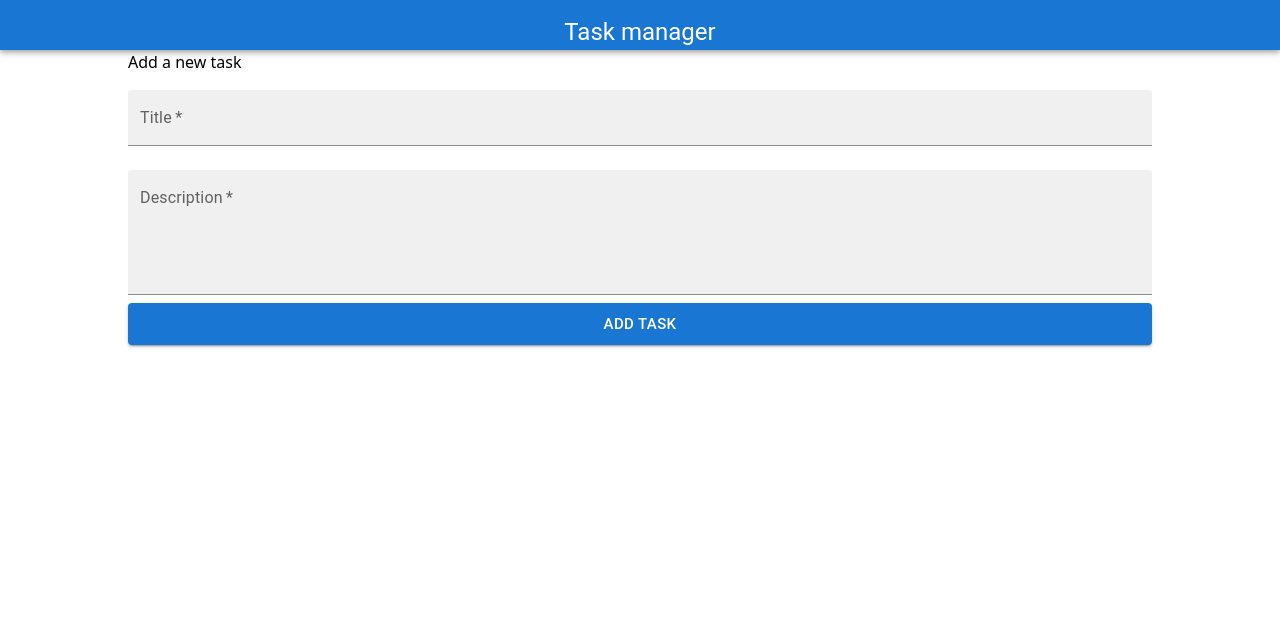
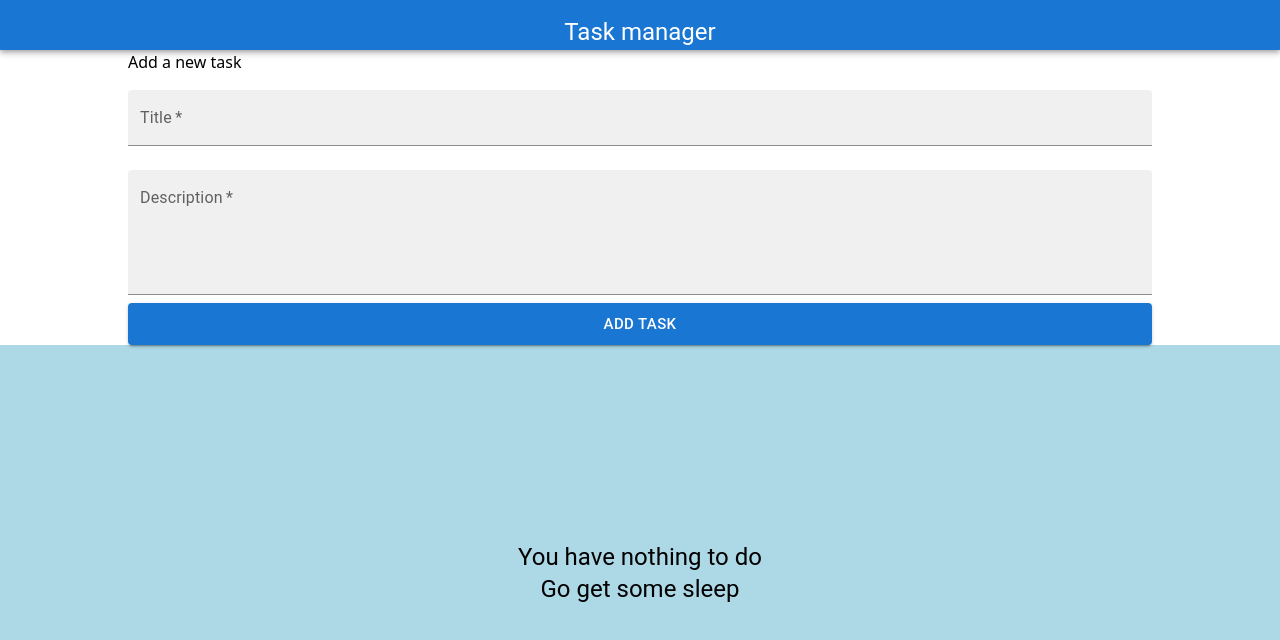
Before and after one commit to diegofernandezfontana/rechat, a React (Vite) app: page / in a window 1280 px wide. Shown: the top 640 px of the page. Built offline with nearby package versions, Linux system fonts and the light colour scheme.

Commit message:
Add TaskList component + add 100vh to app

```diff
--- a/src/App.tsx
+++ b/src/App.tsx
@@ -1,13 +1,22 @@
 import { AppBar, Box } from "@mui/material";
 import TaskForm from "./components/TaskForm";
 import Navbar from "./components/Navbar";
+import TaskList from "./components/TaskList/TasksList";
 
 function App() {
   return (
-    <>
+    <Box
+      sx={{
+        display: "flex",
+        flexDirection: "column",
+        minHeight: "100vh",
+        margin: "2",
+      }}
+    >
       <Navbar />
       <TaskForm />
-    </>
+      <TaskList />
+    </Box>
   );
 }
 
--- /dev/null
+++ b/src/components/TaskList/EmptyList.tsx
@@ -0,0 +1,26 @@
+import Box from "@mui/material/Box";
+import Typography from "@mui/material/Typography";
+
+export const EmptyTaskList = () => {
+  return (
+    <Box
+      sx={{
+        display: "flex",
+        flexDirection: "column",
+        alignContent: "center",
+        alignItems: "center",
+        justifyContent: "center",
+        bgcolor: "lightblue",
+        flexGrow: 1,
+        margin: "2",
+      }}
+    >
+      <Typography align="center" variant="h5">
+        You have nothing to do
+      </Typography>
+      <Typography align="center" variant="h5">
+        Go get some sleep
+      </Typography>
+    </Box>
+  );
+};
--- /dev/null
+++ b/src/components/TaskList/TaskCard.tsx
@@ -0,0 +1,36 @@
+import Typography from "@mui/material/Typography";
+import Button from "@mui/material/Button";
+import Card from "@mui/material/Card";
+import CardContent from "@mui/material/CardContent";
+import CardActions from "@mui/material/CardActions";
+
+export const TaskCard = ({
+  id = "",
+  title = "",
+  description = "",
+  status = "TO DO",
+}) => {
+  return (
+    <Card key={id} sx={{ width: "80%", bgcolor: "white" }}>
+      <CardContent>
+        <Typography noWrap variant="h5">
+          {title}
+        </Typography>
+        <Typography
+          sx={{
+            display: "-webkit-box",
+            WebkitLineClamp: 3,
+            WebkitBoxOrient: "vertical",
+            overflow: "hidden",
+          }}
+        >
+          {description}
+        </Typography>
+      </CardContent>
+      <CardActions>
+        <Button variant="contained">{status}</Button>
+        <Button>Edit</Button>
+      </CardActions>
+    </Card>
+  );
+};
--- /dev/null
+++ b/src/components/TaskList/TasksList.tsx
@@ -0,0 +1,45 @@
+import React from "react";
+import Box from "@mui/material/Box";
+import type { Task } from "../../domain/Task";
+import { TaskCard } from "./TaskCard";
+import { EmptyTaskList } from "./EmptyList";
+
+interface TaskListProps {
+  tasks: Task[];
+}
+
+const TaskList: React.FC<TaskListProps> = ({ tasks = [] }) => {
+  if (!tasks.length) {
+    return <EmptyTaskList />;
+  }
+
+  return (
+    <Box
+      sx={{
+        display: "flex",
+        flexDirection: "column",
+        alignItems: "center",
+        gap: 2,
+        bgcolor: "lightblue",
+        minHeight: "100vh",
+        margin: "2",
+      }}
+    >
+      <Box
+        sx={{
+          display: "grid",
+          gridTemplateColumns: { xs: "repeat(2, 1fr)", sm: "repeat(2, 1fr)" },
+          gap: 2,
+          width: "100%",
+          maxWidth: "100%",
+        }}
+      >
+        {tasks.map((task) => (
+          <TaskCard {...task} />
+        ))}
+      </Box>
+    </Box>
+  );
+};
+
+export default TaskList;
--- /dev/null
+++ b/src/domain/Task.ts
@@ -0,0 +1,5 @@
+export type Task = {
+  id: string;
+  title: string;
+  description: string;
+};
```
